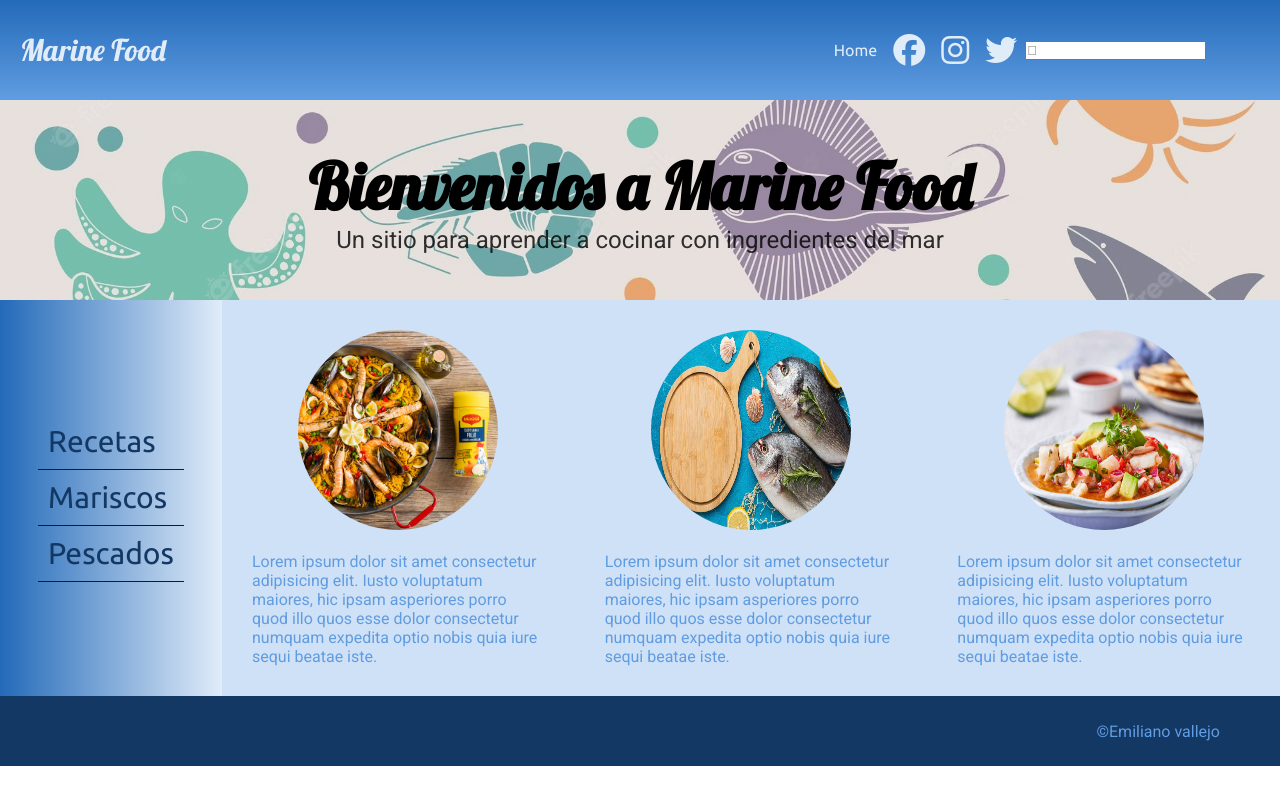
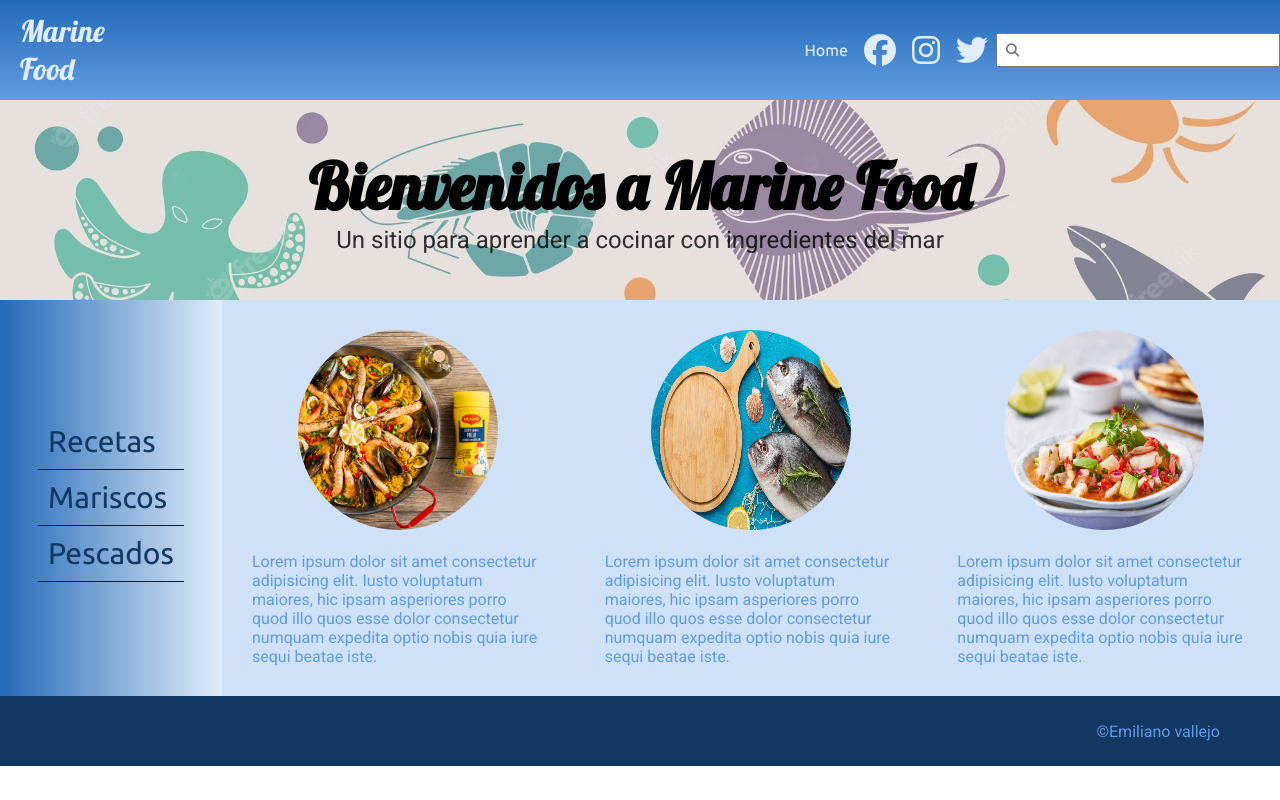
Before and after one commit to vallejoem/emilianovallejo, a plain HTML site: page clase-7/index.html in a window 1280 px wide. Drawn offline with Linux system fonts and the light colour scheme.

Commit message:
agregue icono en input buscador

```diff
--- a/clase-7/css/estilos.css
+++ b/clase-7/css/estilos.css
@@ -50,6 +50,10 @@ header nav ul li a{
 header nav ul li a:hover{
 
     color: var(--color-4);
+}
+.buscar{
+    font-family: FontAwesome;
+    padding: 8px;
 }
 main{
     width: 100%;
--- a/clase-7/index.html
+++ b/clase-7/index.html
@@ -26,7 +26,7 @@
                 </ul>
             </nav>
             <form>
-                <input class="buscar" type="text" placeholder="">
+                <input class="buscar" type="text" placeholder="&#xf002">
             </form>
         </header>
         <main>
```
